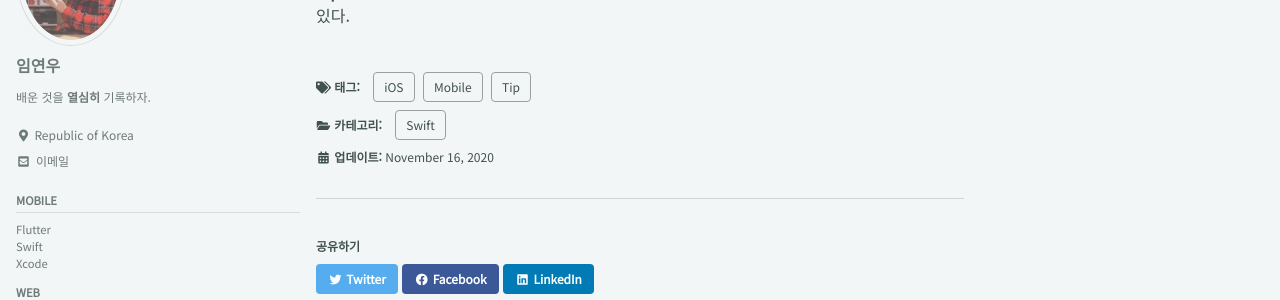
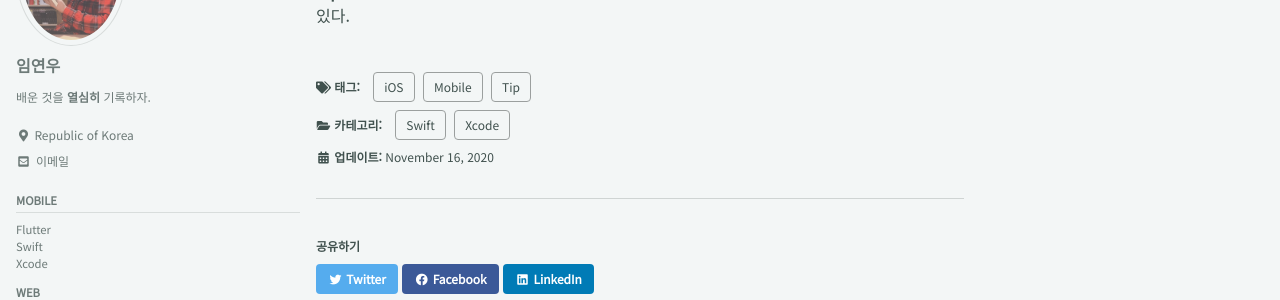
Before and after one commit to terry1213/terry1213.github.io, a Jekyll site: the page built from _posts/2020-11-16-xcode-swfit-re-indent.md, in a window 1280 px wide and 900 px high, scrolled down 1444 px. Shown: the part 144-444 px from the top of the window. Built offline with Jekyll 4.4.1, drawn with Linux system fonts in a browser that asks for light colours; cached includes are drawn as plain includes; comment, search, counter and statistics services are not loaded.

Commit message:
카테고리 추가(Xcode)
카테고리 추가(Xcode)

```diff
--- a/_posts/2020-11-16-xcode-swfit-re-indent.md
+++ b/_posts/2020-11-16-xcode-swfit-re-indent.md
@@ -6,6 +6,7 @@ tags:
 - Tip
 categories:
 - Swift
+- Xcode
 ---
 
 열심히 프로그래밍을 하다보면 간혹 분명 내가 짠 코드인데 알아보기가 어려울 때가 있다. 코드를 짤 때 identation을 완벽하게 한다면 괜찮겠지만 사실 완벽하게 하기는 어렵다. 이는 Xcode에서도 마찬가지이다. 그럴 때 필요한 게 코드를 재정렬해주는 기능이다.
```
